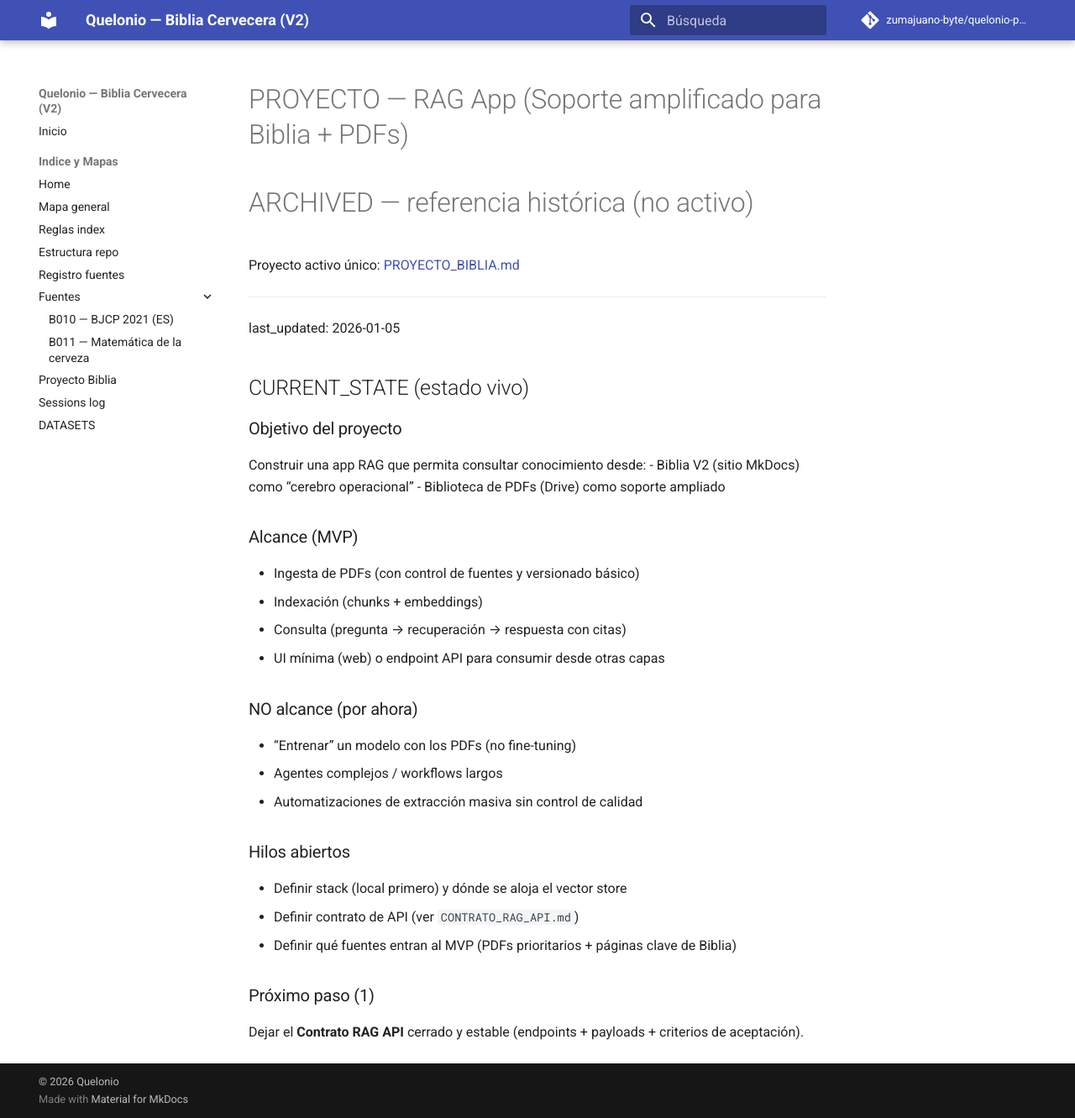
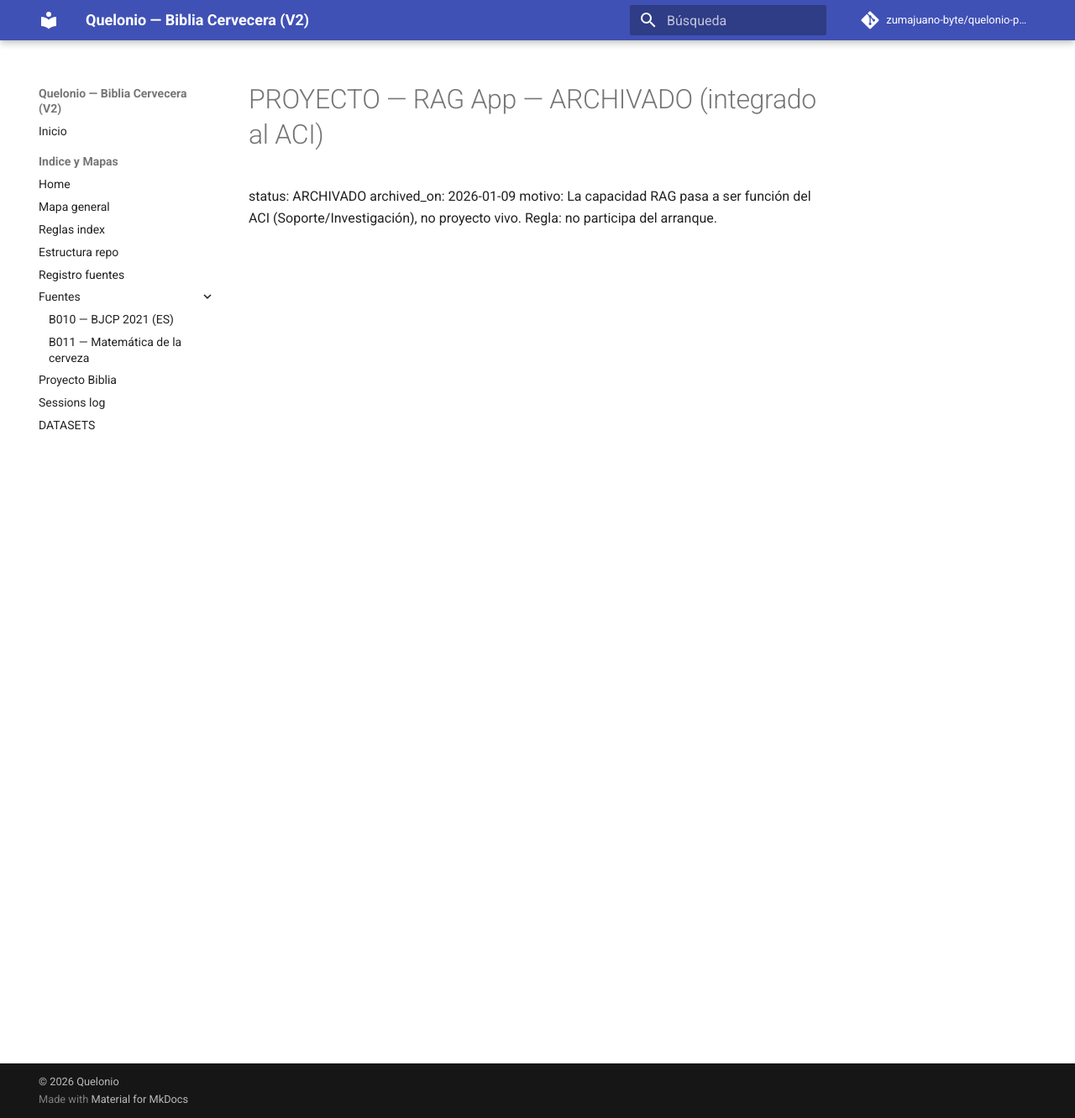
Before and after one commit to zumajuano-byte/quelonio-pages-v2, an MkDocs documentation site: the page built from docs/99_Indice_y_Mapas/archived/PROYECTO_RAG_APP.md, in a window 1280 px wide and 1331 px high. Shown: the whole window at 84% size. Built offline with MkDocs 1.6.1 and Material for MkDocs 9.7.7, drawn with Linux system fonts in a browser that asks for light colours; comment, search, counter and statistics services are not loaded.

Commit message:
docs: archive rag app as ACI function

```diff
--- a/docs/99_Indice_y_Mapas/archived/PROYECTO_RAG_APP.md
+++ b/docs/99_Indice_y_Mapas/archived/PROYECTO_RAG_APP.md
@@ -1,35 +1,5 @@
-# PROYECTO — RAG App (Soporte amplificado para Biblia + PDFs)
-
-# ARCHIVED — referencia histórica (no activo)
-
-Proyecto activo único: [PROYECTO_BIBLIA.md](../PROYECTO_BIBLIA.md)
-
----
-
-last_updated: 2026-01-05
-
-## CURRENT_STATE (estado vivo)
-
-### Objetivo del proyecto
-Construir una app RAG que permita consultar conocimiento desde:
-- Biblia V2 (sitio MkDocs) como “cerebro operacional”
-- Biblioteca de PDFs (Drive) como soporte ampliado
-
-### Alcance (MVP)
-- Ingesta de PDFs (con control de fuentes y versionado básico)
-- Indexación (chunks + embeddings)
-- Consulta (pregunta → recuperación → respuesta con citas)
-- UI mínima (web) o endpoint API para consumir desde otras capas
-
-### NO alcance (por ahora)
-- “Entrenar” un modelo con los PDFs (no fine-tuning)
-- Agentes complejos / workflows largos
-- Automatizaciones de extracción masiva sin control de calidad
-
-### Hilos abiertos
-- Definir stack (local primero) y dónde se aloja el vector store
-- Definir contrato de API (ver `CONTRATO_RAG_API.md`)
-- Definir qué fuentes entran al MVP (PDFs prioritarios + páginas clave de Biblia)
-
-### Próximo paso (1)
-Dejar el **Contrato RAG API** cerrado y estable (endpoints + payloads + criterios de aceptación).
+# PROYECTO — RAG App — ARCHIVADO (integrado al ACI)
+status: ARCHIVADO
+archived_on: 2026-01-09
+motivo: La capacidad RAG pasa a ser función del ACI (Soporte/Investigación), no proyecto vivo.
+Regla: no participa del arranque.
```
